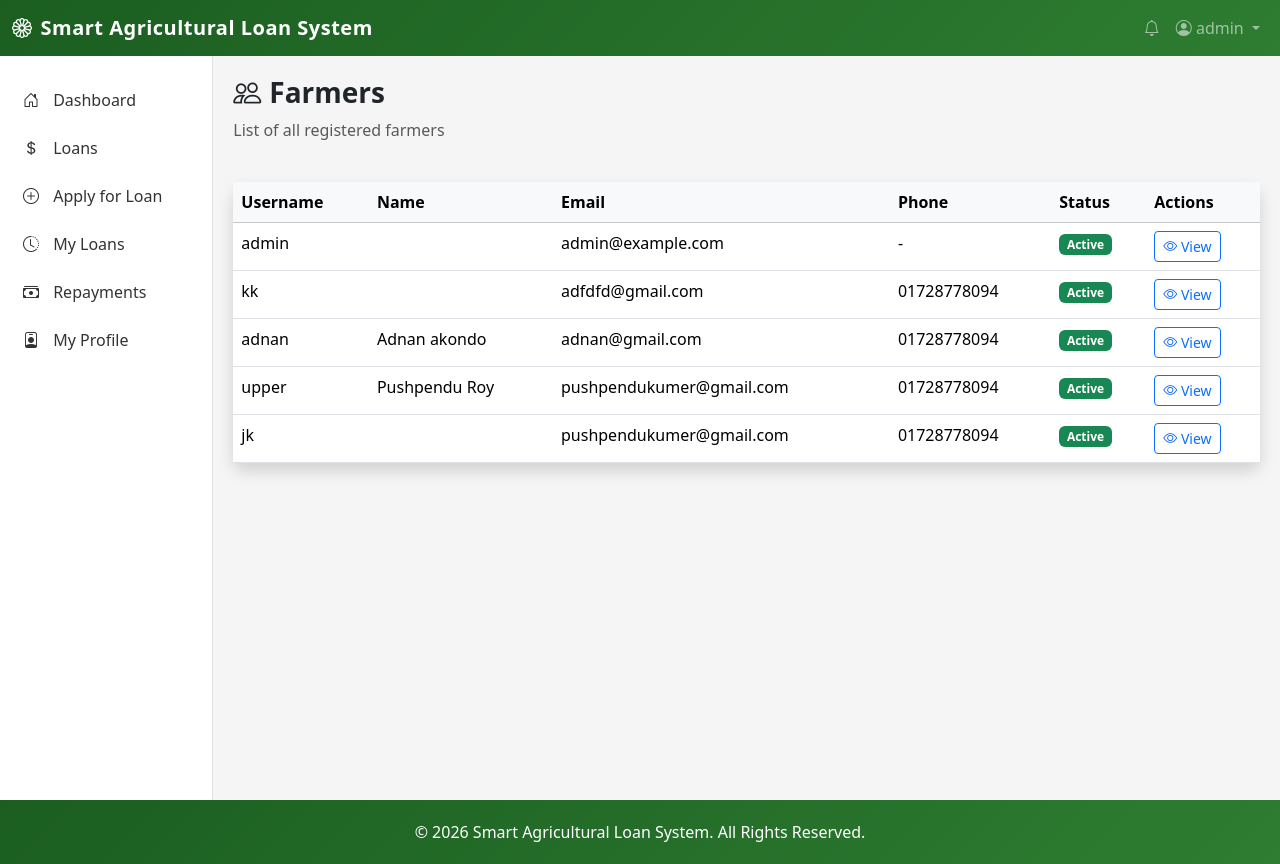
After one commit to pushpendukumer/Smart_Agricultural_Loan_System_Project, a Django app: page /farmers/ in a window 1280 px wide. The commit adds this page. Run offline with Django 4.2, Linux system fonts and the light colour scheme; a user stored in the database is signed in; data comes from the database, SQL or seed files in the repository; both versions use the stored data as it was after the commit.

Commit message:
third commit

```diff
--- a/loan_app/urls.py
+++ b/loan_app/urls.py
@@ -16,6 +16,7 @@ urlpatterns = [
     path('reset/<uidb64>/<token>/', views.CustomPasswordResetConfirmView.as_view(), name='password_reset_confirm'),
     path('reset/done/', views.CustomPasswordResetCompleteView.as_view(), name='password_reset_complete'),
     path('farmer/profile/', views.farmer_profile, name='farmer_profile'),
+    path('farmer/profile/view/<int:user_id>/', views.farmer_profile_view, name='farmer_profile_view'),
     path('farmer/profile/create/', views.farmer_profile_create, name='farmer_profile_create'),
     path('farmer/profile/update/', views.farmer_profile_update, name='farmer_profile_update'),
     path('farmer/upload/document/', views.upload_document, name='upload_document'),
@@ -27,4 +28,5 @@ urlpatterns = [
     path('loans/', views.loan_list, name='loan_list'),
     path('loan/<int:loan_id>/repayment/', views.make_repayment, name='make_repayment'),
     path('repayments/', views.repayment_history, name='repayment_history'),
+    path('farmers/', views.farmer_list, name='farmer_list'),
 ]
--- a/loan_app/views.py
+++ b/loan_app/views.py
@@ -199,6 +199,17 @@ def farmer_profile(request):
 
 
 @login_required
+def farmer_profile_view(request, user_id):
+    if not (request.user.is_staff or request.user.role == 'Bank Officer'):
+        messages.error(request, 'You do not have permission to view this profile.')
+        return redirect('home')
+
+    farmer = get_object_or_404(User, id=user_id, role='Farmer')
+    profile = getattr(farmer, 'farmer_profile', None)
+    return render(request, 'farmer/profile_view.html', {'profile': profile, 'farmer': farmer})
+
+
+@login_required
 def farmer_profile_create(request):
     if hasattr(request.user, 'farmer_profile'):
         messages.info(request, 'You already have a profile.')
@@ -370,3 +381,16 @@ def repayment_history(request):
     page_obj = paginator.get_page(page_number)
     total_repaid = repayments.aggregate(Sum('amount_paid'))['amount_paid__sum'] or 0
     return render(request, 'repayment/history.html', {'page_obj': page_obj, 'total_repaid': total_repaid})
+
+
+@login_required
+def farmer_list(request):
+    if not (request.user.is_staff or request.user.role == 'Bank Officer'):
+        messages.error(request, 'You do not have permission to view farmers.')
+        return redirect('home')
+
+    farmers = User.objects.filter(role='Farmer').select_related().prefetch_related('farmer_profile')
+    paginator = Paginator(farmers, 20)
+    page_number = request.GET.get('page')
+    page_obj = paginator.get_page(page_number)
+    return render(request, 'bank_officer/farmer_list.html', {'page_obj': page_obj})
--- /dev/null
+++ b/templates/bank_officer/farmer_list.html
@@ -0,0 +1,85 @@
+{% extends 'base.html' %}
+
+{% block title %}Farmers - Smart Agricultural Loan System{% endblock %}
+
+{% block content %}
+<div class="row mb-4">
+    <div class="col-12">
+        <h3 class="fw-bold"><i class="bi bi-people me-2"></i>Farmers</h3>
+        <p class="text-muted">List of all registered farmers</p>
+    </div>
+</div>
+
+<div class="row">
+    <div class="col-12">
+        <div class="card shadow">
+            <div class="card-body p-0">
+                <div class="table-responsive">
+                    <table class="table table-hover mb-0">
+                        <thead class="table-light">
+                            <tr>
+                                <th>Username</th>
+                                <th>Name</th>
+                                <th>Email</th>
+                                <th>Phone</th>
+                                <th>Status</th>
+                                <th>Actions</th>
+                            </tr>
+                        </thead>
+                        <tbody>
+                            {% for farmer in page_obj %}
+                            <tr>
+                                <td>{{ farmer.username }}</td>
+                                <td>{{ farmer.first_name }} {{ farmer.last_name }}</td>
+                                <td>{{ farmer.email }}</td>
+                                <td>{{ farmer.phone_number|default:"-" }}</td>
+                                <td>
+                                    {% if farmer.is_active %}
+                                        <span class="badge bg-success">Active</span>
+                                    {% else %}
+                                        <span class="badge bg-danger">Inactive</span>
+                                    {% endif %}
+                                </td>
+                                <td>
+                                    <a href="{% url 'farmer_profile_view' user_id=farmer.id %}" class="btn btn-sm btn-outline-primary">
+                                        <i class="bi bi-eye"></i> View
+                                    </a>
+                                </td>
+                            </tr>
+                            {% empty %}
+                            <tr>
+                                <td colspan="6" class="text-center py-4">No farmers found.</td>
+                            </tr>
+                            {% endfor %}
+                        </tbody>
+                    </table>
+                </div>
+            </div>
+        </div>
+    </div>
+</div>
+
+{% if page_obj.has_other_pages %}
+<div class="row mt-4">
+    <div class="col-12">
+        <nav>
+            <ul class="pagination justify-content-center">
+                {% if page_obj.has_previous %}
+                <li class="page-item">
+                    <a class="page-link" href="?page={{ page_obj.previous_page_number }}">Previous</a>
+                </li>
+                {% endif %}
+                <li class="page-item active">
+                    <span class="page-link">Page {{ page_obj.number }} of {{ page_obj.paginator.num_pages }}</span>
+                </li>
+                {% if page_obj.has_next %}
+                <li class="page-item">
+                    <a class="page-link" href="?page={{ page_obj.next_page_number }}">Next</a>
+                </li>
+                {% endif %}
+            </ul>
+        </nav>
+    </div>
+</div>
+{% endif %}
+{% endblock %}
--- a/templates/base.html
+++ b/templates/base.html
@@ -139,6 +139,7 @@
                             <i class="bi bi-house-door"></i> Dashboard
                         </a>
                     </li>
+                    {% if user.role == 'Farmer' %}
                     <li class="nav-item">
                         <a class="nav-link" href="{% url 'loan_list' %}">
                             <i class="bi bi-currency-dollar"></i> Loans
@@ -164,6 +165,18 @@
                             <i class="bi bi-person-badge"></i> My Profile
                         </a>
                     </li>
+                    {% elif user.role == 'Bank Officer' %}
+                    <li class="nav-item">
+                        <a class="nav-link" href="{% url 'loan_list' %}">
+                            <i class="bi bi-list-check"></i> Loan Applications
+                        </a>
+                    </li>
+                    <li class="nav-item">
+                        <a class="nav-link" href="{% url 'farmer_list' %}">
+                            <i class="bi bi-people"></i> Farmers
+                        </a>
+                    </li>
+                    {% endif %}
                 </ul>
             </div>
             <div class="col-md-10 content-wrapper">
```
Also changed, not shown: db.sqlite3.
